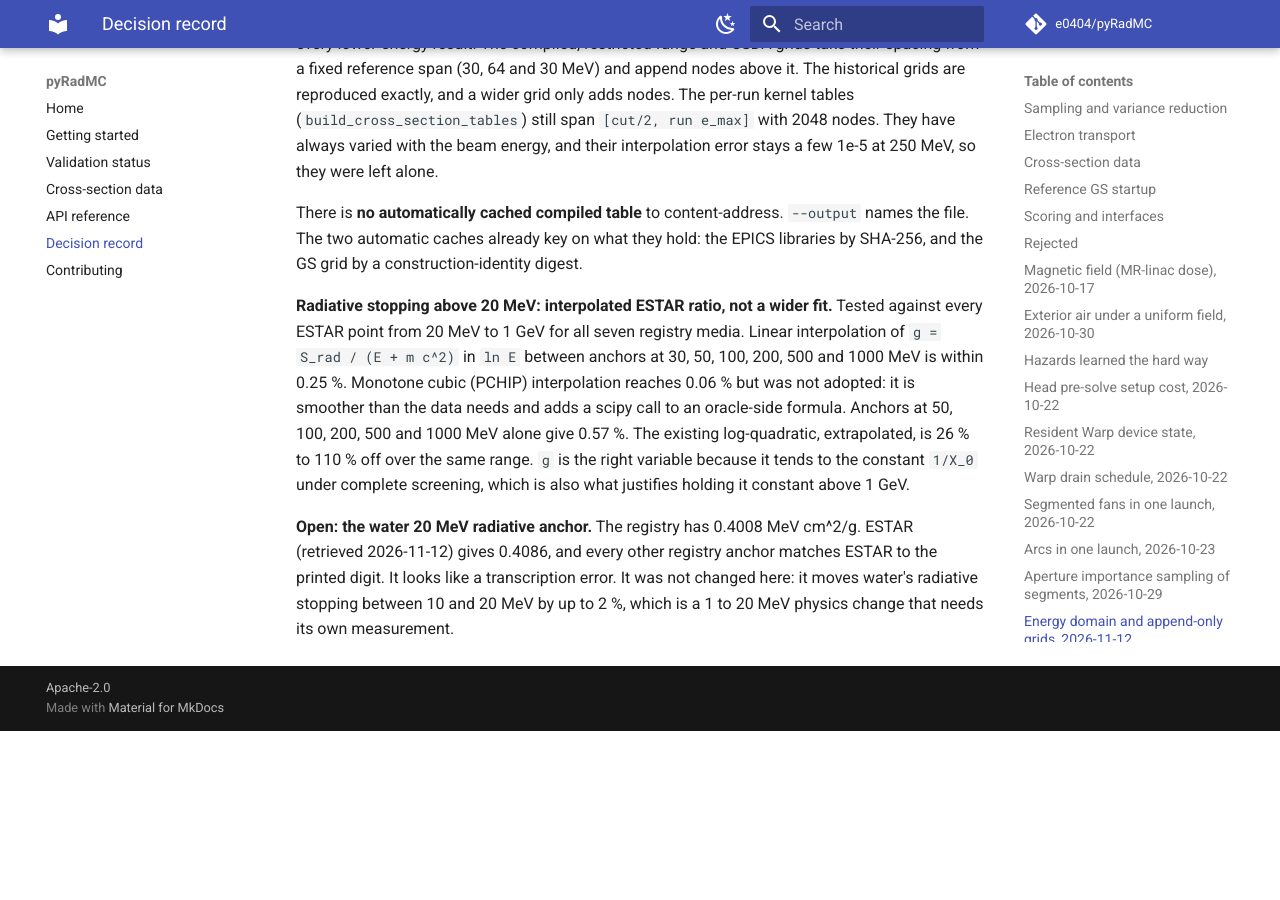
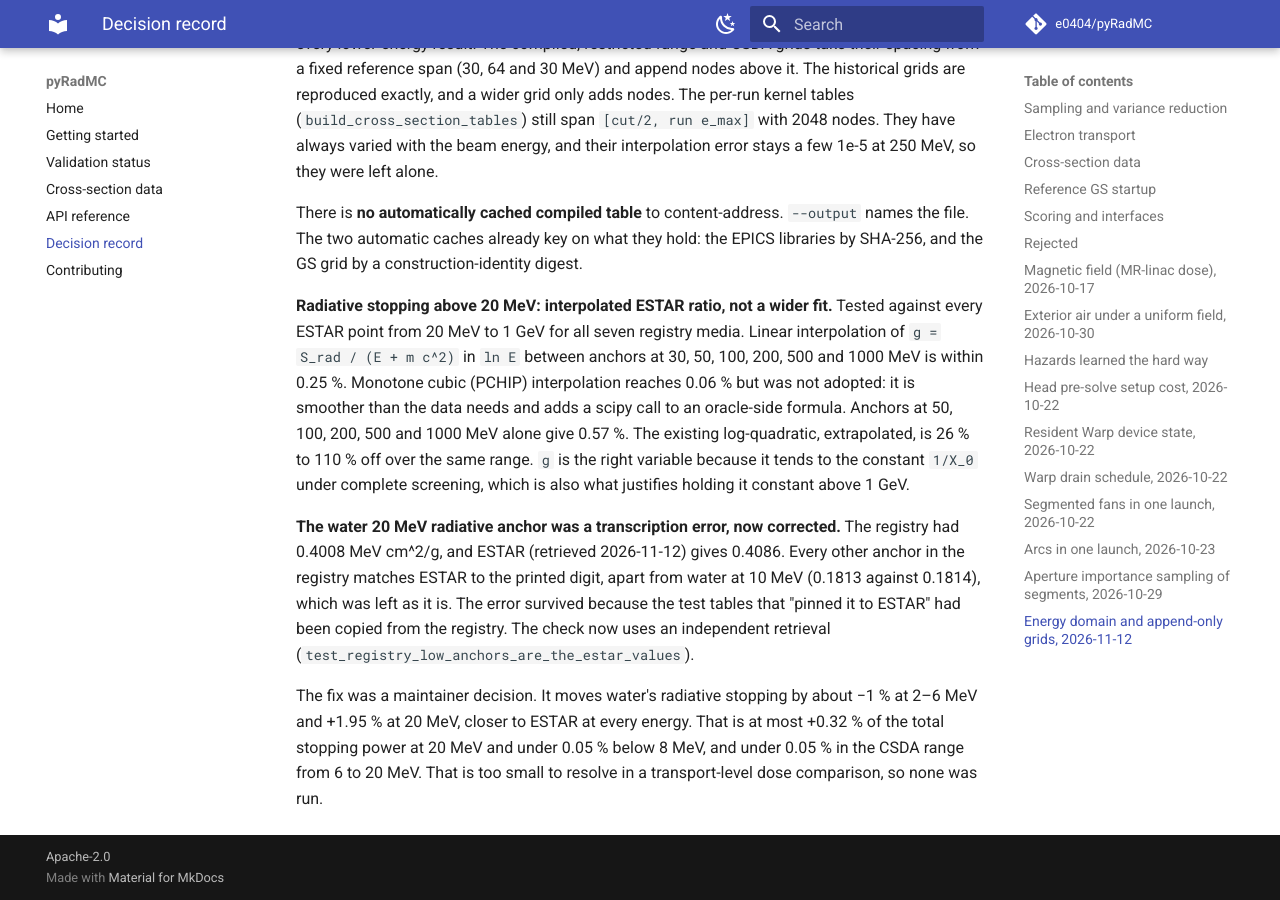
Before and after one commit to e0404/pyRadMC, an MkDocs documentation site: the page built from docs/decisions.md, in a window 1280 px wide and 900 px high, scrolled down 26582 px. Built offline with MkDocs 1.6.1 and Material for MkDocs 9.7.7, drawn with Linux system fonts in a browser that asks for light colours; comment, search, counter and statistics services are not loaded; before the commit the page ends 27313 px from its top, so only the background shows below that.

Commit message:
fix(data): correct the water 20 MeV radiative anchor
The registry carried 0.4008 MeV cm^2/g for water's 20 MeV radiative
stopping. NIST ESTAR (doi:10.18434/T4NC7P, retrieved 2026-11-12) gives
0.4086. The error was copied into three test reference tables, so those
tests confirmed the typo instead of catching it. Maintainer-reviewed.

A new test compares every registry anchor with an independent ESTAR
retrieval at 1e-3. That catches this anchor (1.9 %) and admits water's
10 MeV anchor (0.1813 against ESTAR's 0.1814), which is unchanged.

Effect, measured through the three-anchor fit: water radiative
stopping changes by about -1 % at 2-6 MeV, 0 at 10 MeV and +1.95 %
at 20 MeV, closer to ESTAR at every energy (20 MeV: -1.9 % -> 0.0 %;
2 MeV: +6.4 % -> +5.3 %). Total stopping moves by under 0.05 % below
8 MeV and +0.32 % at 20 MeV; the CSDA range by under 0.05 % from 6 to
20 MeV. Doses in water move by amounts below what a transport-level
comparison of practical length resolves, so none was run. With the
junction corrected, the high-energy radiative gate tightens from 1 %
to 0.5 % (worst case now 0.25 % in every medium, water included).

Co-Authored-By: Claude Opus 5.5 <noreply@anthropic.com>

```diff
--- a/docs/decisions.md
+++ b/docs/decisions.md
@@ -1095,8 +1095,15 @@ existing log-quadratic, extrapolated, is 26 % to 110 % off over the same range.
 the right variable because it tends to the constant `1/X_0` under complete screening,
 which is also what justifies holding it constant above 1 GeV.
 
-**Open: the water 20 MeV radiative anchor.** The registry has 0.4008 MeV cm^2/g. ESTAR
-(retrieved 2026-11-12) gives 0.4086, and every other registry anchor matches ESTAR to
-the printed digit. It looks like a transcription error. It was not changed here: it
-moves water's radiative stopping between 10 and 20 MeV by up to 2 %, which is a 1 to
-20 MeV physics change that needs its own measurement.
+**The water 20 MeV radiative anchor was a transcription error, now corrected.** The
+registry had 0.4008 MeV cm^2/g, and ESTAR (retrieved 2026-11-12) gives 0.4086. Every other
+anchor in the registry matches ESTAR to the printed digit, apart from water at 10 MeV
+(0.1813 against 0.1814), which was left as it is. The error survived because the test
+tables that "pinned it to ESTAR" had been copied from the registry. The check now uses
+an independent retrieval (`test_registry_low_anchors_are_the_estar_values`).
+
+The fix was a maintainer decision. It moves water's radiative stopping by about −1 % at
+2–6 MeV and +1.95 % at 20 MeV, closer to ESTAR at every energy. That is at most +0.32 % of
+the total stopping power at 20 MeV and under 0.05 % below 8 MeV, and under 0.05 % in the
+CSDA range from 6 to 20 MeV. That is too small to resolve in a transport-level dose
+comparison, so none was run.
```
Also changed, not shown: CHANGELOG.md (+19 -5 lines), 5 other files.
